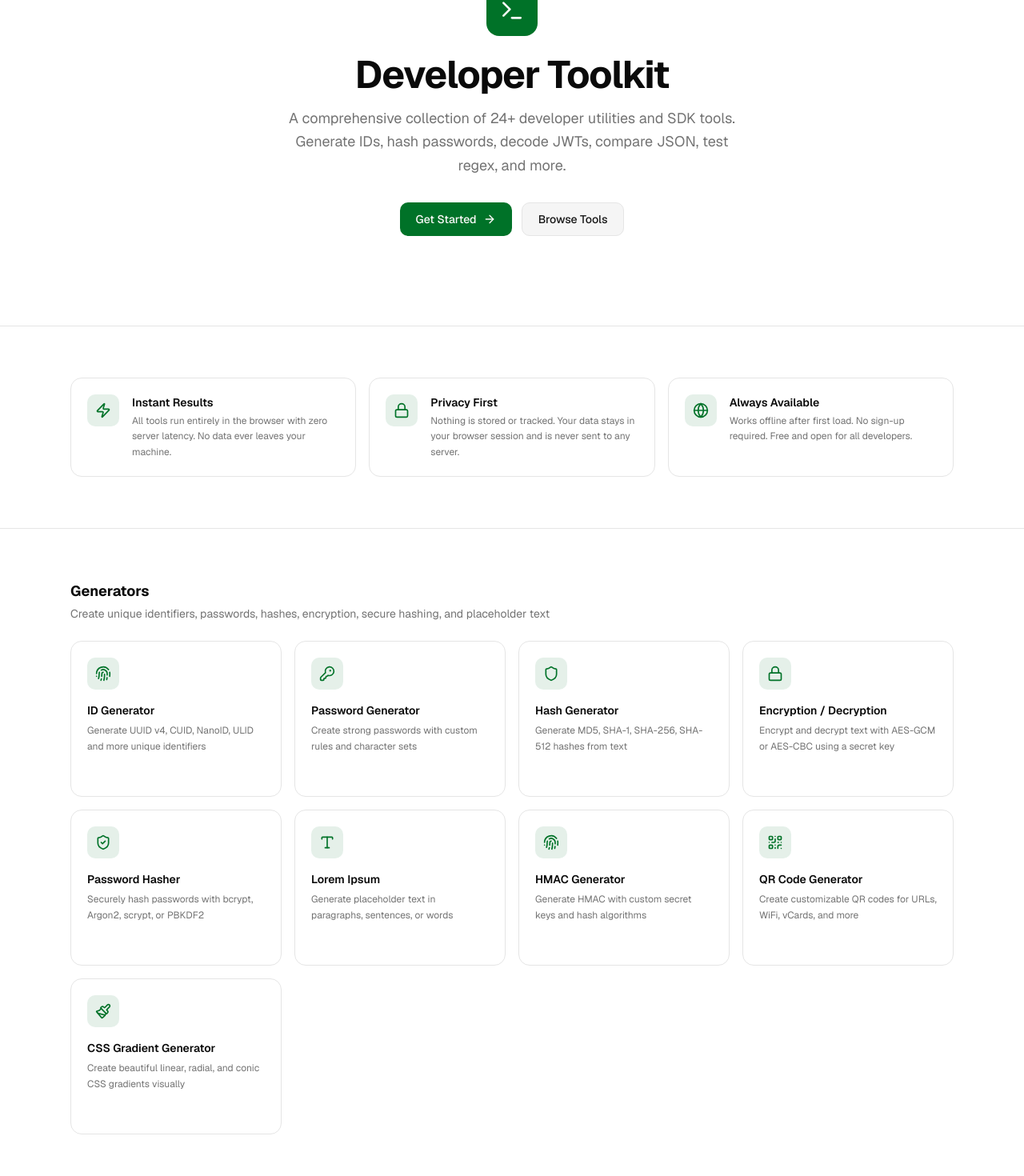
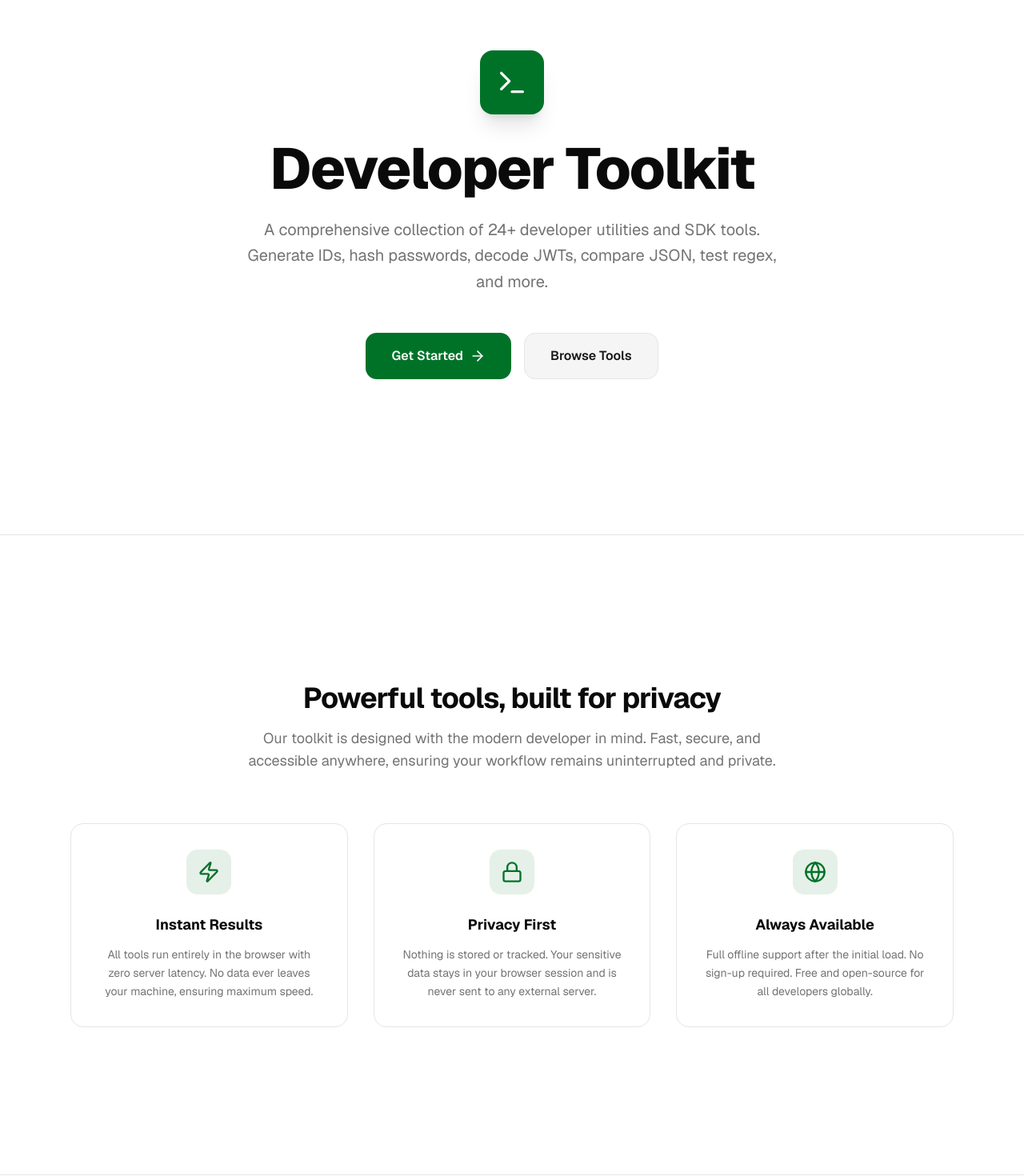
Before and after one commit to HaDiizz/next-devtoolkit, a Next.js app: page / in a window 1280 px wide. Shown: the part 131-1601 px from the top of the page at 80% size. Built offline with nearby package versions, Linux system fonts and the light colour scheme; a web font is replaced by a local one.

Commit message:
feat: create initial homepage with hero section, feature highlights, and categorized tool listings.

```diff
--- a/app/page.tsx
+++ b/app/page.tsx
@@ -31,13 +31,13 @@ function FeatureCard({
   description: string
 }) {
   return (
-    <div className="border-border bg-card flex items-start gap-4 rounded-xl border p-5">
-      <div className="bg-primary/10 text-primary flex h-10 w-10 shrink-0 items-center justify-center rounded-lg">
-        <Icon className="h-5 w-5" />
+    <div className="group border-border bg-card hover:border-primary/50 flex flex-col items-center gap-6 rounded-2xl border p-8 text-center transition-all hover:-translate-y-2 hover:shadow-2xl">
+      <div className="bg-primary/10 text-primary group-hover:bg-primary group-hover:text-primary-foreground flex h-14 w-14 shrink-0 items-center justify-center rounded-xl transition-colors duration-300">
+        <Icon className="h-7 w-7" />
       </div>
       <div>
-        <h4 className="text-foreground text-sm font-semibold">{title}</h4>
-        <p className="text-muted-foreground mt-1 text-xs leading-relaxed">{description}</p>
+        <h4 className="text-foreground mb-3 text-lg font-bold">{title}</h4>
+        <p className="text-muted-foreground text-sm leading-relaxed">{description}</p>
       </div>
     </div>
   )
@@ -46,30 +46,29 @@ function FeatureCard({
 export default function HomePage() {
   return (
     <div className="bg-background min-h-screen">
-      {/* Hero */}
-      <header className="border-border border-b">
+      <header className="border-border flex min-h-screen flex-col items-center justify-center border-b">
         <div className="mx-auto flex max-w-6xl flex-col items-center px-6 py-20 text-center lg:py-28">
-          <div className="bg-primary text-primary-foreground mb-6 flex h-16 w-16 items-center justify-center rounded-2xl">
-            <Terminal className="h-8 w-8" />
+          <div className="bg-primary text-primary-foreground mb-8 flex h-20 w-20 items-center justify-center rounded-2xl shadow-xl">
+            <Terminal className="h-10 w-10" />
           </div>
-          <h1 className="text-foreground text-4xl font-bold tracking-tight text-balance lg:text-5xl">
+          <h1 className="text-foreground text-5xl font-extrabold tracking-tight text-balance lg:text-7xl">
             Developer Toolkit
           </h1>
-          <p className="text-muted-foreground mt-4 max-w-xl text-base leading-relaxed text-pretty lg:text-lg">
+          <p className="text-muted-foreground mt-6 max-w-2xl text-lg leading-relaxed text-pretty lg:text-xl">
             A comprehensive collection of 24+ developer utilities and SDK tools. Generate IDs, hash
             passwords, decode JWTs, compare JSON, test regex, and more.
           </p>
-          <div className="mt-8 flex flex-wrap justify-center gap-3">
+          <div className="mt-12 flex flex-wrap justify-center gap-4">
             <Link
               href="/tools/uuid-generator"
-              className="bg-primary text-primary-foreground hover:bg-primary/90 inline-flex items-center gap-2 rounded-lg px-5 py-2.5 text-sm font-medium transition-colors"
+              className="bg-primary text-primary-foreground hover:bg-primary/90 inline-flex items-center gap-2 rounded-xl px-8 py-4 text-base font-semibold transition-all hover:scale-105 active:scale-95"
             >
               Get Started
-              <ArrowRight className="h-4 w-4" />
+              <ArrowRight className="h-5 w-5" />
             </Link>
             <a
               href="#tools"
-              className="border-border bg-secondary text-secondary-foreground hover:bg-secondary/80 inline-flex items-center gap-2 rounded-lg border px-5 py-2.5 text-sm font-medium transition-colors"
+              className="border-border bg-secondary text-secondary-foreground hover:bg-secondary/80 inline-flex items-center gap-2 rounded-xl border px-8 py-4 text-base font-semibold transition-all hover:scale-105 active:scale-95"
             >
               Browse Tools
             </a>
@@ -77,36 +76,46 @@ export default function HomePage() {
         </div>
       </header>
 
-      {/* Features */}
-      <section className="border-border border-b py-16">
+      <section className="border-border relative flex min-h-screen items-center overflow-hidden border-b py-24">
+        <div className="bg-primary/5 absolute top-1/2 left-1/2 -z-10 h-[500px] w-[500px] -translate-x-1/2 -translate-y-1/2 rounded-full blur-[120px]" />
+
         <div className="mx-auto max-w-6xl px-6">
-          <div className="grid gap-4 sm:grid-cols-3">
+          <div className="mb-16 text-center">
+            <h2 className="text-foreground mb-4 text-3xl font-bold tracking-tight lg:text-4xl">
+              Powerful tools, built for privacy
+            </h2>
+            <p className="text-muted-foreground mx-auto max-w-2xl text-base lg:text-lg">
+              Our toolkit is designed with the modern developer in mind. Fast, secure, and
+              accessible anywhere, ensuring your workflow remains uninterrupted and private.
+            </p>
+          </div>
+
+          <div className="grid gap-8 sm:grid-cols-3">
             <FeatureCard
               icon={Zap}
               title="Instant Results"
-              description="All tools run entirely in the browser with zero server latency. No data ever leaves your machine."
+              description="All tools run entirely in the browser with zero server latency. No data ever leaves your machine, ensuring maximum speed."
             />
             <FeatureCard
               icon={Lock}
               title="Privacy First"
-              description="Nothing is stored or tracked. Your data stays in your browser session and is never sent to any server."
+              description="Nothing is stored or tracked. Your sensitive data stays in your browser session and is never sent to any external server."
             />
             <FeatureCard
               icon={Globe}
               title="Always Available"
-              description="Works offline after first load. No sign-up required. Free and open for all developers."
+              description="Full offline support after the initial load. No sign-up required. Free and open-source for all developers globally."
             />
           </div>
         </div>
       </section>
 
-      {/* Tools Grid */}
-      <section id="tools" className="py-16">
-        <div className="mx-auto max-w-6xl px-6">
+      <section id="tools" className="flex min-h-screen items-center py-20">
+        <div className="mx-auto w-full max-w-6xl px-6">
           {categories.map((category) => (
-            <div key={category} className="mb-12 last:mb-0">
-              <h2 className="text-foreground mb-1 text-lg font-bold">{category}</h2>
-              <p className="text-muted-foreground mb-6 text-sm">
+            <div key={category} className="mb-16 last:mb-0">
+              <h2 className="text-foreground mb-2 text-2xl font-bold">{category}</h2>
+              <p className="text-muted-foreground mb-8 text-base">
                 {category === 'Generators' &&
                   'Create unique identifiers, passwords, hashes, encryption, secure hashing, and placeholder text'}
                 {category === 'Converters' &&
@@ -119,7 +128,7 @@ export default function HomePage() {
                 {category === 'Date / Time' && 'Parse cron expressions and work with timezones'}
                 {category === 'Data' && 'Generate mock data and test IDs'}
               </p>
-              <div className="grid gap-4 sm:grid-cols-2 lg:grid-cols-3 xl:grid-cols-4">
+              <div className="grid gap-6 sm:grid-cols-2 lg:grid-cols-3 xl:grid-cols-4">
                 {tools
                   .filter((t) => t.category === category)
                   .map((tool) => (
@@ -131,10 +140,9 @@ export default function HomePage() {
         </div>
       </section>
 
-      {/* Footer */}
-      <footer className="border-border border-t py-8">
+      <footer className="border-border border-t py-10">
         <div className="mx-auto max-w-6xl px-6 text-center">
-          <p className="text-muted-foreground text-xs">
+          <p className="text-muted-foreground text-sm">
             DevToolkit — Built with Next.js & shadcn/ui. All tools run client-side for maximum
             privacy.
           </p>
```
